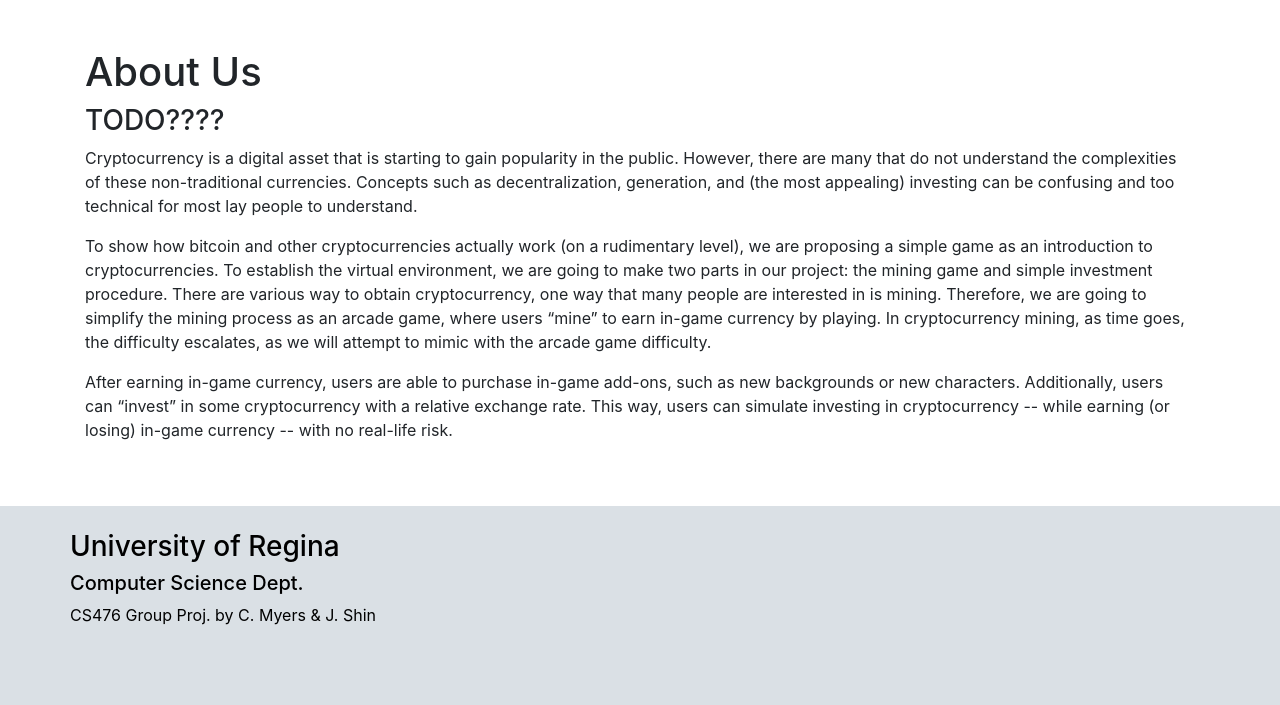
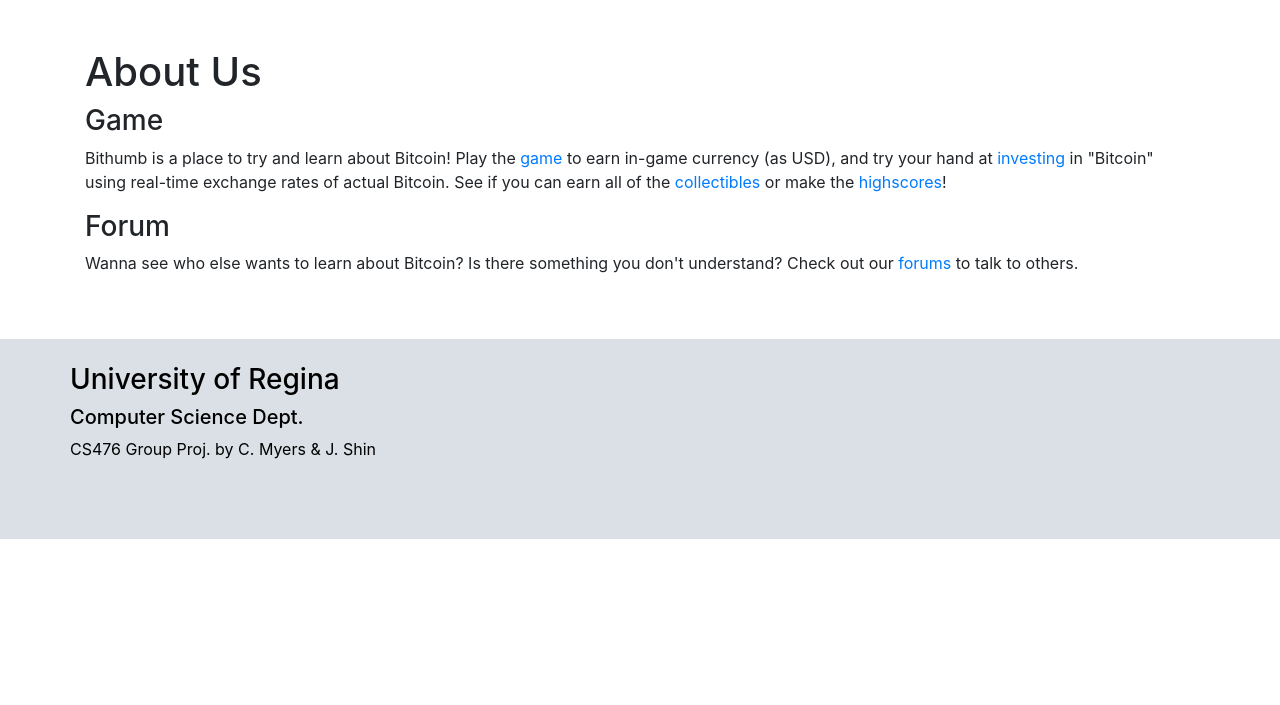
Before and after one commit to cartermyers/bithumb, a Django app: template templates/bithumb/about_us.html in a window 1280 px wide. Shown: the part 56-761 px from the top of the page. Run offline with Django 3.2, Linux system fonts and the light colour scheme; the template is opened without the code that fills it, so the values that code supplies are empty; parts of the project's set-up code (start-up, migrations or seed data) failed here and were passed over; some libraries are stand-ins or nearby versions.

Commit message:
Alter about page

```diff
--- a/templates/bithumb/about_us.html
+++ b/templates/bithumb/about_us.html
@@ -60,23 +60,16 @@
     <div class="row">
         <div class="body col-lg-12 mt-4 py-4">
             <h1>About Us</h1>
-            <h3>TODO????</h3>
-            <p>Cryptocurrency is a digital asset that is starting to gain popularity in the public.
-            However, there are many that do not understand the complexities of these non-traditional currencies.
-            Concepts such as decentralization, generation, and (the most appealing) investing can be confusing and too technical
-            for most lay people to understand.</p>
-
-            <p>To show how bitcoin and other cryptocurrencies actually work (on a rudimentary level), we are proposing a simple
-                game as an introduction to cryptocurrencies. To establish the virtual environment, we are going to make two
-                parts in our project: the mining game and simple investment procedure. There are various way to obtain
-                cryptocurrency, one way that many people are interested in is mining. Therefore, we are going to simplify the
-                mining process as an arcade game, where users “mine” to earn in-game currency by playing. In cryptocurrency
-                mining, as time goes, the difficulty escalates, as we will attempt to mimic with the arcade game difficulty.</p>
-
-            <p>After earning in-game currency, users are able to purchase in-game add-ons, such as new backgrounds or new
-                characters. Additionally, users can “invest” in some cryptocurrency with a relative exchange rate. This way,
-                users can simulate investing in cryptocurrency -- while earning (or losing) in-game currency -- with no
-                real-life risk.
+            <h3>Game</h3>
+            <p>
+                Bithumb is a place to try and learn about Bitcoin! Play the <a href="{% url 'index' %}">game</a> to earn in-game currency (as USD), and try
+                your hand at <a href="{% url 'invest:invest'%}">investing</a> in "Bitcoin" using real-time exchange rates of actual Bitcoin. See if you can
+                earn all of the <a href="{% url 'invest:itemshop' %}">collectibles</a>
+                or make the <a href="{% url 'game:scoreboard'%}">highscores</a>!
+            </p>
+            <h3>Forum</h3>
+            <p>
+                Wanna see who else wants to learn about Bitcoin? Is there something you don't understand? Check out our <a href="{% url 'forum:all_forums' %}">forums</a> to talk to others.
             </p>
         </div>
     </div>
```
